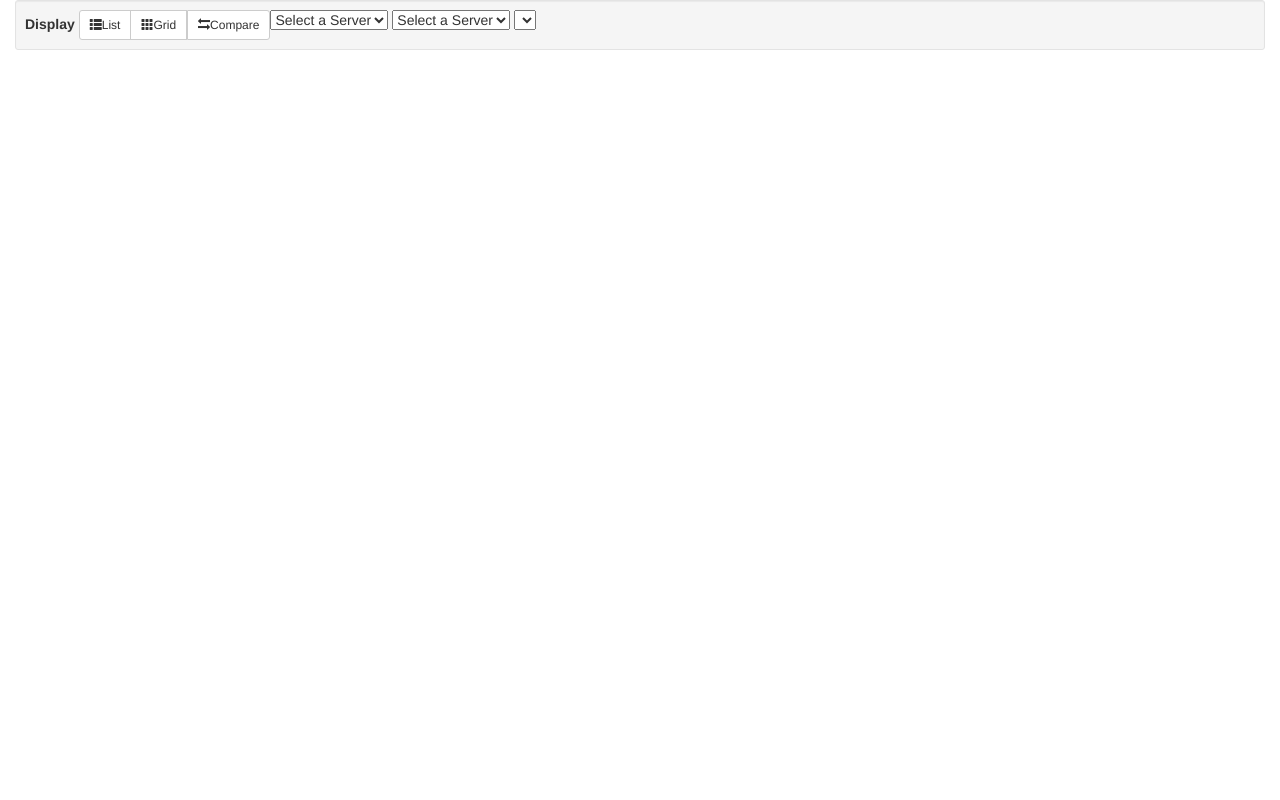
After one commit to tdorsey/plexsync, a Flask app: template templates/home.html in a window 1280 px wide. The commit adds this page. Run offline with Flask 2, Linux system fonts and the light colour scheme; the template is opened without the code that fills it: most values are stand-ins (such as "Sample title", 1, 10 or a date in 2020); lists and menus that the app fills with data are empty; some libraries are stand-ins or nearby versions.

```diff
--- a/app.py
+++ b/app.py
@@ -1,5 +1,5 @@
 #!/usr/bin/python3
-from flask import Flask, render_template, request, redirect, url_for, abort, session, jsonify, g
+from flask import Flask, render_template, request, redirect, url_for, session, jsonify
 from plexsync.plexsync import PlexSync
 
 import json
@@ -16,16 +16,28 @@ def index():
         request.script_root = url_for('index', _external=True)
     return render_template('index.html')
 
-@app.route('/servers', methods=['POST'])
-def servers():
+@app.route('/login', methods=['POST'])
+def login():
     session['username'] = request.form['username']
     session['password'] = request.form['password']
+
+    plexsync = PlexSync()
+    try:
+        plexAccount = plexsync.getAccount(session['username'], session['password'])
+        return redirect('https://plexsync.rtd3.me/home', code=303)
+
+    except Exception as e:
+        return json.dumps(str(e))
+
+@app.route('/home', methods=['GET'])
+def home():
 
     plexsync = PlexSync()
     plexAccount = plexsync.getAccount(session['username'], session['password'])
     servers = plexsync.getServers(plexAccount)
     sortedServers = sorted([server.name for server in servers])
-    return json.dumps(sortedServers)
+
+    return render_template('home.html', server_list=sortedServers)
 
 
 @app.route('/servers/<string:serverName>', methods=['GET','POST'])
@@ -38,7 +50,7 @@ def sections(serverName):
     sections = plexsync.getSections(server)
 
     sortedSections = sorted([section.title for section in sections])
-    return json.dumps(sortedSections)
+    return json.dumps(sortedSections, ensure_ascii=False)
 
 @app.route('/servers/<string:serverName>/<string:section>', methods=['GET','POST'])
 
@@ -51,7 +63,7 @@ def media(serverName, section):
     results = plexsync.getResults(server, section)
 
     sortedResults = sorted([r.title for r in results])
-    return json.dumps(sortedResults)
+    return json.dumps(sortedResults, ensure_ascii=False)
 
 @app.route('/compare/<string:yourServerName>/<string:theirServerName>', methods=['GET'])
 @app.route('/compare/<string:yourServerName>/<string:theirServerName>/<string:sectionName>', methods=['GET'])
@@ -73,12 +85,19 @@ def compare(yourServerName, theirServerName, sectionName=None):
     for section in sectionsToCompare:
         yourLibrary = plexsync.getResults(yourServer, section)
         theirLibrary = plexsync.getResults(theirServer, section)
-        results = plexsync.compareLibraries(yourLibrary, theirLibrary)
+        results = plexsync.compareLibrariesAsResults(yourLibrary, theirLibrary)
 
         print(f"{section} {len(yourLibrary)} in yours {len(theirLibrary)} in theirs")
         print(f"{len(results)} your diff")
-
-        return json.dumps([r.title for r in results])
+        result_list = []
+        for r in results:
+                result_dict = {}
+                result_dict['title'] = r.title
+                result_dict['key'] = r.ratingKey
+                result_dict['sectionID'] = r.librarySectionID
+                result_dict['guid'] = r.guid
+                result_list.append(result_dict)
+        return json.dumps(result_list, ensure_ascii=False)
 
 @app.route('/compareResults/<string:yourServerName>/<string:theirServerName>/<string:sectionName>', methods=['GET'])
 def compareResults(yourServerName, theirServerName, sectionName=None):
@@ -105,7 +124,7 @@ def compareResults(yourServerName, theirServerName, sectionName=None):
         print(f"{section} {len(yourLibrary)} in yours {len(theirLibrary)} in theirs")
         print(f"{len(results)} your diff")
 
-        return json.dumps([r.title for r in results])
+        return json.dumps([r.title for r in results], ensure_ascii=False)
 
 if __name__ == '__main__':
     #https://stackoverflow.com/questions/26423984/unable-to-connect-to-flask-app-on-docker-from-host
--- /dev/null
+++ b/static/css/main.css
@@ -0,0 +1,42 @@
+html, body {height:100%}
+
+.media_list { width: 50%; float: left; }
+.messages    {
+    position: fixed;
+    z-index: 100;
+    bottom: 0;
+    left: 0;
+    width: 100%;
+    background-color: grey;
+}
+.buttonbar    {
+    z-index: 100;
+    top: 0;
+    left: 0;
+    width: 100%;
+    height: 5%;
+    background-color: rgb(204, 123, 25);
+}
+
+.collapse button {
+    float: right;
+    width: 10%;
+    height: 100%
+    visible: false;
+}
+
+.container {
+    float: left;
+    width: 100%;
+}
+
+.section_title {
+    font-size: 120%;
+    font-weight: bold;
+    padding-left: 3%;
+}
+
+.glyphicon-sort {
+    display: inline-block;
+    transform: rotate(90deg);
+}
--- a/static/main.js
+++ b/static/main.js
@@ -1,28 +1,65 @@
     function onSelectSection(e) {
-        var server = $('.server').val();
-        var endpoint = $SCRIPTROOT + '/servers/' + server + '/' + section
-        $.post(endpoint, { server : server, section : section }, function(response) {
-            sectionMedia = $('.media')
-            sectionMedia.empty()
-            $.each(response, function(index, item) {
-                sectionMedia.append('<li>' + item '</li>');
-            });
-        }, 'json');
+        var that = this;
+        var section = $(this).val();
+        var server = $("#serverA").val();
+        var endpoint = $`{SCRIPTROOT}/servers/{server}/{section}`;
+//        $.post(endpoint, { server : server, section : section }, function(response) {
+ //           sectionMedia = $(that).siblings(".media")
+   //         sectionMedia.empty()
+     //       $.each(response, function(index, item) {
+       //         sectionMedia.append('<li>' + item + '</li>');
+         //   });
+          // $(that).parent().find(".section_title").text(server);
+//        }, 'json');
 
 }
     function onSelectServer(e) {
+        var that = this;
+        var server = $(this).val();
+        var dropdownB = $("#server2").find(".server");
+        $("#server1_collapse").show().text(`Collapse ${server}`);
+        $("#server2_collapse").show().text(`Collapse ${dropdownB.val()}`);
+        $("#results_collapse").show().text(`Collapse Results`);
+        hideOptionInDropdown(this, dropdownB);
 
-        var server = $(this).val();
-        var endpoint = $SCRIPTROOT + '/servers/' + server
+        var endpoint = $SCRIPTROOT + '/servers/' + server;
         $.post(endpoint, { server : server }, function(response) {
-            sectionSelect = $('.section')
-            sectionSelect.empty()
+            sectionSelect = $(that).siblings(".section");
+            sectionSelect.empty();
+            sectionSelect.append(new Option("Select a Section", null, true, true));
             $.each(response, function(index, item) {
                 sectionSelect.append(new Option(item, item));
             });
         }, 'json');
+    }
+
+    function compareLibraries() {
+        var serverA = $("#serverA").val();
+        var serverB = $("#serverB").val();
+        var section = $("#section").val();
+        $("#comparison_title").text(`${serverB} has the following new ${section}` );
+        var endpoint = $SCRIPTROOT + '/compare/' + serverA + '/' + serverB + '/' + section
+         $.ajax({url: endpoint, success: function(result){
+                $("#comparison_results").append(result);
+
+          }});
+
 }
+
+
+    function hideOptionInDropdown(dropdownA, dropdownB) {
+        var valA = $(dropdownA).val();
+        dropdownB.children().each(function() {
+            var option = $(this);
+            if (valA == option.val()) {
+                option.hide();
+                option.siblings().show();
+             }
+        });
+    }
+
     $( document ).ready(function() {
+      $(".server").prepend(new Option("Select a Server", null, true, true));
       $(".server").change(onSelectServer);
       $(".section").change(onSelectSection);
       });
--- /dev/null
+++ b/templates/home.html
@@ -0,0 +1,36 @@
+{% extends "layout.html" %}
+{% block content %}
+
+<div class="container">
+    <div class="well well-sm">
+        <strong>Display</strong>
+        <div class="btn-group">
+            <a href="#" id="list" class="btn btn-default btn-sm"><span class="glyphicon
+glyphicon-th-list">
+            </span>List</a> <a href="#" id="grid" class="btn btn-default btn-sm"><span
+                class="glyphicon glyphicon-th"></span>Grid</a>
+    <select class="server" id="serverA">
+       {% for server in server_list %}
+-            <option value="{{ server }}">{{ server }}</option>
+-        {% endfor %}
+    </select>
+    <select class="server" id="serverB">
+   {% for server in server_list %}
+-            <option value="{{ server }}">{{ server }}</option>
+-        {% endfor %}
+    </select>
+
+    <select class="section" id="section">
+    </select>
+            <a href="#" onclick="compareLibraries()" id="compare" class="btn btn-default btn-sm"><span
+class="glyphicon
+glyphicon-sort">
+            </span>Compare</a>
+        </div>
+    </div>
+
+    <div id="comparison_results" class="row list-group media collapse in" data-toggle="items">
+        <section class="section_title" id="comparison_title"></section>
+    </div>
+<div class="messages" />
+{% endblock %}
--- a/templates/index.html
+++ b/templates/index.html
@@ -1,7 +1,7 @@
 {% extends "layout.html" %}
 {% block content %}
     <h1>Login</h1>
-    <form method="post" action="{{ url_for('servers') }}">
+    <form method="post" action="{{ url_for('login') }}">
         <div><label>Username:</label> <input type="text" name="username" required></div>
         <div><label>Password:</label> <input type="password" name="password"></input></div>
         <div><button type="submit">Login</button></p>
--- a/templates/layout.html
+++ b/templates/layout.html
@@ -1,20 +1,25 @@
 <!doctype html>
 <html lang="en">
     <head>
-        <title>Server List</title>
+        <title>Plex Comparison</title>
         <meta http-equiv="content-type" content="text/html; charset=utf-8">
-        <link rel="shortcut icon" href="{{ url_for('static', filename='favicon.ico') }}">
+        <link rel="shortcut icon" href="{{ url_for('static', filename='images/favicon.png') }}">
         <script type=text/javascript>
         <!-- set default script root -->
             $SCRIPTROOT = {{ request.script_root|tojson }};
         </script>
         <!-- Latest compiled and minified CSS -->
 <link rel="stylesheet" href="https://maxcdn.bootstrapcdn.com/bootstrap/3.3.7/css/bootstrap.min.css">
+<link rel="stylesheet" href="../static/css/main.css">
 
 <!-- jQuery library -->
 <script src="https://ajax.googleapis.com/ajax/libs/jquery/3.2.1/jquery.min.js"></script>
 
+<!--list.js -->
+<script src="//cdnjs.cloudflare.com/ajax/libs/list.js/1.5.0/list.min.js"></script>
 
+<!--  listgroup.js  -->
+<script src="https://cdn.jsdelivr.net/bootstrap.listgroup/1.1.2/listgroup.min.js"></script>
 
 <!-- Latest compiled JavaScript -->
 <script src="https://maxcdn.bootstrapcdn.com/bootstrap/3.3.7/js/bootstrap.min.js"></script>
```
Also changed, not shown: templates/media.html (added, +27 -0 lines), static/images/favicon.png (added), static/images/sync-no-color.png (added), 2 other files.
